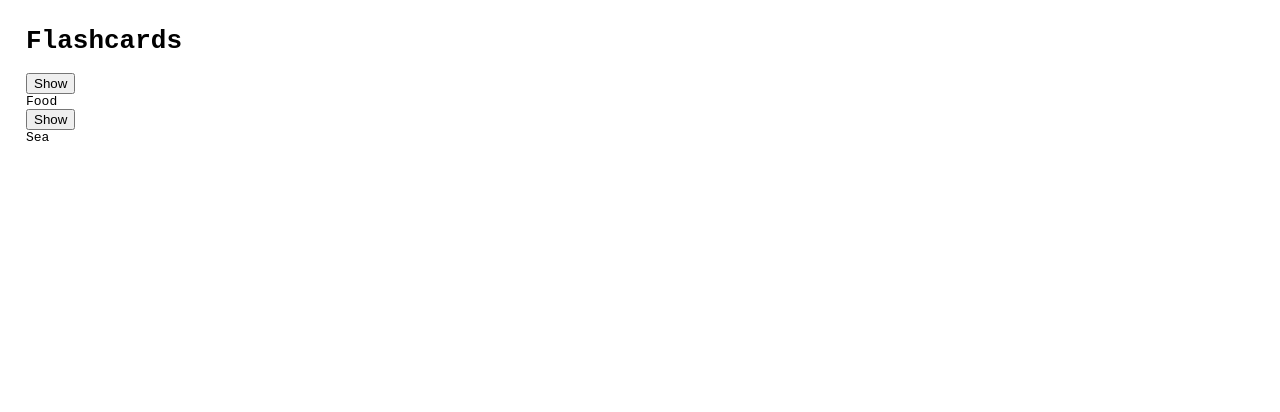
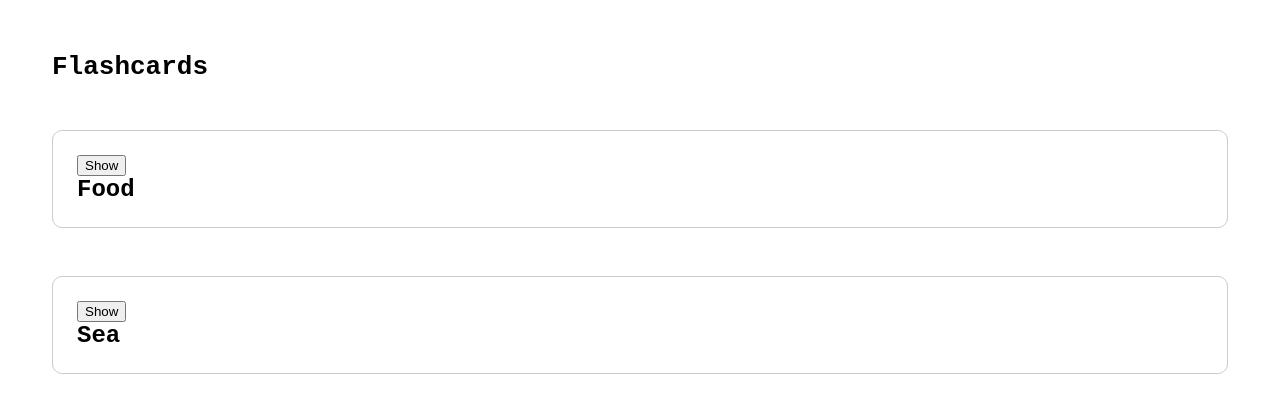
Before and after one commit to jtipp/flashcards, a plain HTML site: page index.html in a window 1280 px wide. Drawn offline with Linux system fonts and the light colour scheme.

Commit message:
Improve visual style of the application

```diff
--- a/app.js
+++ b/app.js
@@ -5,15 +5,19 @@ const data = [
 
 const app = document.getElementById("app");
 
-const listEl = document.createElement("dl");
+const listEl = document.createElement("div");
+listEl.setAttribute("class", "cards");
 
 data.forEach((item) => {
   const q = item[0];
   const a = item[1];
 
   const itemEl = document.createElement("div");
-  const questionEl = document.createElement("dt");
-  const answerEl = document.createElement("dd");
+  itemEl.setAttribute("class", "card");
+  const questionEl = document.createElement("div");
+  questionEl.setAttribute("class", "question");
+  const answerEl = document.createElement("div");
+  answerEl.setAttribute("class", "answer");
 
   const buttonEl = document.createElement("button");
   buttonEl.textContent = "Show";
@@ -22,7 +26,7 @@ data.forEach((item) => {
     console.log(buttonEl.isHidden);
     if (buttonEl.isHidden) {
       buttonEl.textContent = "Hide";
-      answerEl.textContent = a;
+      answerEl.textContent = "= " + a;
     } else {
       buttonEl.textContent = "Show";
       answerEl.textContent = "";
--- a/style.css
+++ b/style.css
@@ -1,4 +1,26 @@
 body {
   font-family: monospace;
-  margin: 2em;
+  margin: 4em;
 }
+
+.card {
+  font-size: 24px;
+  padding: 1em;
+  margin: 2em 0;
+  border: 1px solid #ccc;
+  border-radius: 10px;
+}
+
+.card button {
+  display: block;
+}
+
+.card .question {
+  font-weight: bold;
+  display: inline-block;
+}
+
+.card .answer {
+  padding-left: 0.5em;
+  display: inline-block;
+}
```
